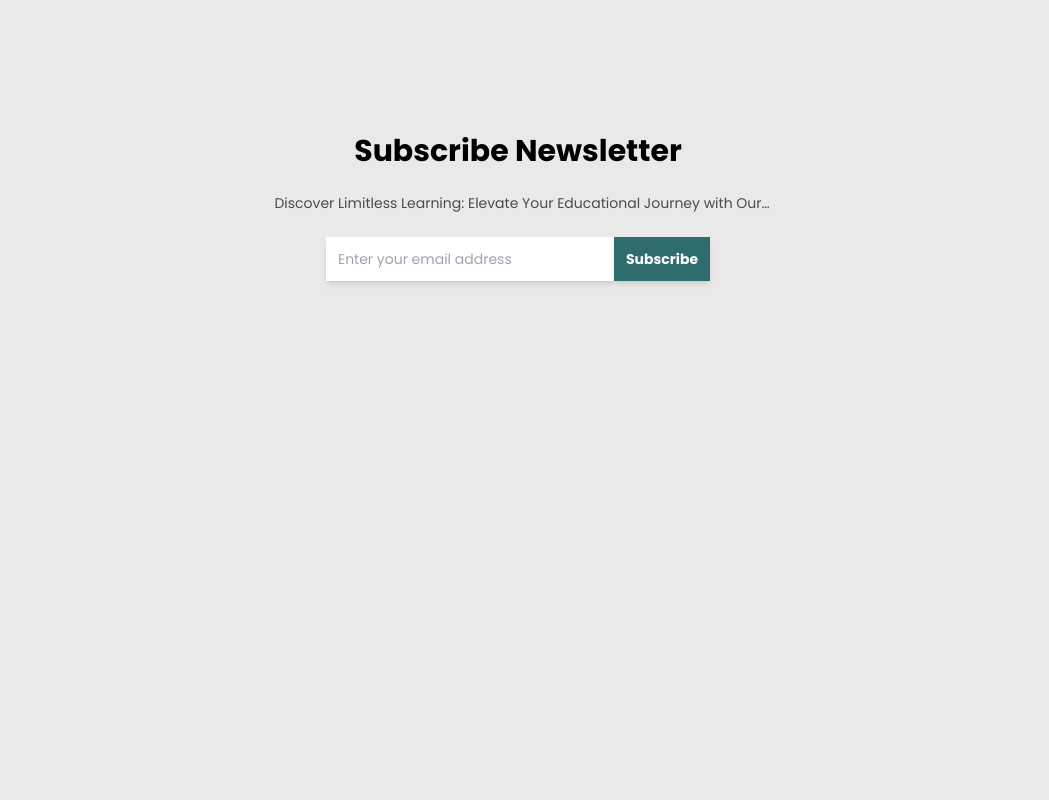
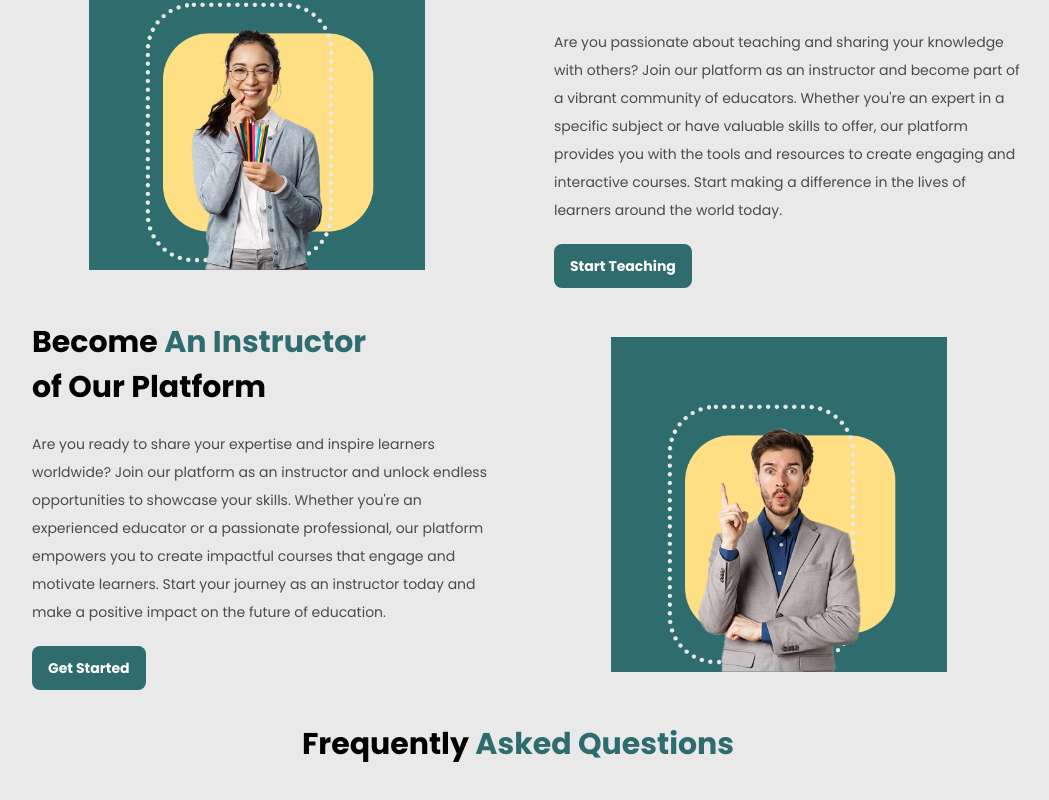
Before and after one commit to gongool/EduExcellence, a React (Vite) app: page / in a window 1280 px wide. Shown: the part 2880-3680 px from the top of the page, without its empty margins (122-1171 px from the left). Built offline with nearby package versions, Linux system fonts and the light colour scheme.

Commit message:
EduExcellence, Done

```diff
--- a/src/components/container/Accordion.jsx
+++ b/src/components/container/Accordion.jsx
@@ -32,8 +32,8 @@ const Accordion = ({ id, title }) => {
                         style={{ overflow: "hidden" }}
                         className="pt-4"
                     >
-                        {/* Display the answer from the data */}
-                        <p className="text-sm leading-7 text-gray">{accordionItem.answer}</p>
+
+                        <p className="text-sm leading-7 text-gray text-justify">{accordionItem.answer}</p>
                     </motion.div>
                 )}
             </AnimatePresence>
--- a/src/components/container/Contact.jsx
+++ b/src/components/container/Contact.jsx
@@ -1,29 +1,76 @@
-import { motion } from "framer-motion";
+import React, { useRef, useState } from 'react';
+import { motion } from 'framer-motion';
+import emailjs from '@emailjs/browser';
+
 const Contact = () => {
+  const form = useRef();
+  const [message, setMessage] = useState('');
+
+  const sendEmail = (e) => {
+    e.preventDefault();
+
+    emailjs
+      .sendForm('YOUR_SERVICE_ID', 'YOUR_TEMPLATE_ID', form.current, {
+        publicKey: 'YOUR_PUBLIC_KEY',
+      })
+      .then(
+        () => {
+          console.log('SUCCESS!');
+          setMessage('Message sent successfully!');
+        },
+        (error) => {
+          console.log('FAILED...', error.text);
+          setMessage('Failed to send message. Please try again.');
+        },
+      );
+  };
+
   return (
     <div className="section" id="contact">
       <div className="text-center max-w-[600px] mx-auto">
-        <div className="sm:text-3xl text-2xl font-bold mb-5">
-          Subscribe Newsletter
-        </div>
-        <p className="text-sm leading-7 text-gray line-clamp-1 hover:line-clamp-none">
-        Discover Limitless Learning: Elevate Your Educational Journey with Our Comprehensive Platform, Fostering Excellence and Empowering Growth
-        </p>
-        <motion.form
+        <motion.div
           initial={{ scale: 0 }}
           whileInView={{ scale: 1 }}
           transition={{ duration: 0.3 }}
-          className="mt-5"
+          className="bg-white rounded-lg shadow-md p-8"
         >
-          <input
-            type="text"
-            placeholder="Enter your email address"
-            className="sm:p-3 p-2 outline-none text-sm shadow-md sm:w-72 w-60"
-          />
-          <button className="text-sm text-white bg-Teal sm:p-3 p-2 shadow-md font-bold">
-            Subscribe
-          </button>
-        </motion.form>
+          <div className="sm:text-3xl text-2xl font-bold mb-5">Contact Us</div>
+          {message && <p className={message.includes('successfully') ? 'text-green-600' : 'text-red-600'}>{message}</p>}
+          <form ref={form} onSubmit={sendEmail} className="mt-5">
+            <div className="mb-4">
+              <label className="block mb-2 text-Teal font-bold">Name</label>
+              <input
+                type="text"
+                name="user_name"
+                placeholder="Enter your name"
+                className="sm:p-3 p-2 outline-none text-sm shadow-md w-full"
+              />
+            </div>
+            <div className="mb-4">
+              <label className="block mb-2 text-Teal font-bold">Email</label>
+              <input
+                type="email"
+                name="user_email"
+                placeholder="Enter your email"
+                className="sm:p-3 p-2 outline-none text-sm shadow-md w-full"
+              />
+            </div>
+            <div className="mb-4">
+              <label className="block mb-2 text-Teal font-bold">Message</label>
+              <textarea
+                name="message"
+                placeholder="Enter your message"
+                className="sm:p-3 p-2 outline-none text-sm shadow-md w-full"
+              ></textarea>
+            </div>
+            <button
+              type="submit"
+              className="text-sm text-white bg-Teal p-3 shadow-md font-bold w-full"
+            >
+              Send
+            </button>
+          </form>
+        </motion.div>
       </div>
     </div>
   );
```
Also changed, not shown: src/components/container/Course/Courses.jsx (renamed from src/components/container/Courses.jsx).
